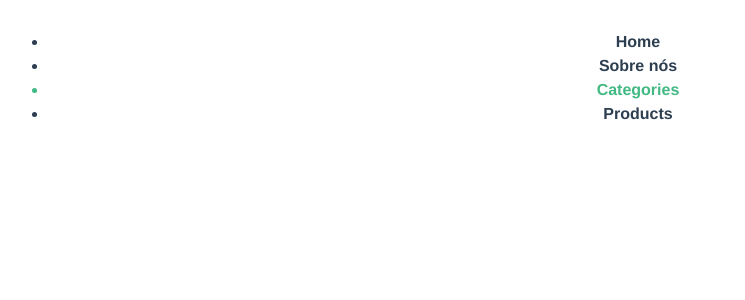
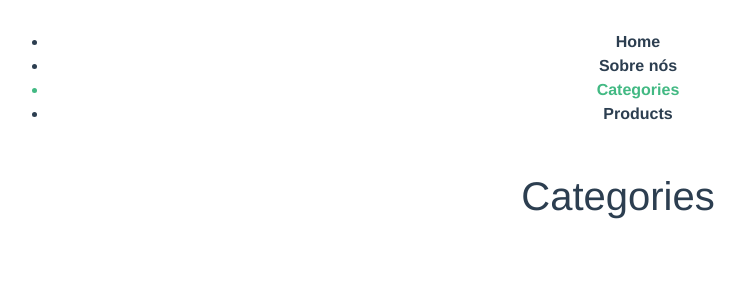
Before and after one commit to felipecabesssa/udemySpringVue, a Vue app in the folder frontend/: page /#/categories in a window 1280 px wide. Shown: the top 300 px of the page, without its empty margins (22-767 px from the left). Built offline with nearby package versions, Linux system fonts and the light colour scheme.

Commit message:
Criando as Views Categories e Products e ajustando no Menu

```diff
--- a/frontend/src/router/index.js
+++ b/frontend/src/router/index.js
@@ -17,6 +17,22 @@ const routes = [
     // this generates a separate chunk (about.[hash].js) for this route
     // which is lazy-loaded when the route is visited.
     component: () => import(/* webpackChunkName: "about" */ '../views/About.vue')
+  },
+  {
+    path: '/categories',
+    name: 'Categories',
+    // route level code-splitting
+    // this generates a separate chunk (about.[hash].js) for this route
+    // which is lazy-loaded when the route is visited.
+    component: () => import(/* webpackChunkName: "about" */ '../views/Categories.vue')
+  },
+  {
+    path: '/products',
+    name: 'Products',
+    // route level code-splitting
+    // this generates a separate chunk (about.[hash].js) for this route
+    // which is lazy-loaded when the route is visited.
+    component: () => import(/* webpackChunkName: "about" */ '../views/Products.vue')
   }
 ]
 
--- /dev/null
+++ b/frontend/src/views/Categories.vue
@@ -0,0 +1,15 @@
+<template>
+  <div>
+      <h1>Categories</h1>
+  </div>
+</template>
+
+<script>
+export default {
+
+}
+</script>
+
+<style>
+
+</style>
--- /dev/null
+++ b/frontend/src/views/Products.vue
@@ -0,0 +1,15 @@
+<template>
+  <div>
+      <h1>Products</h1>
+  </div>
+</template>
+
+<script>
+export default {
+
+}
+</script>
+
+<style>
+
+</style>
```
